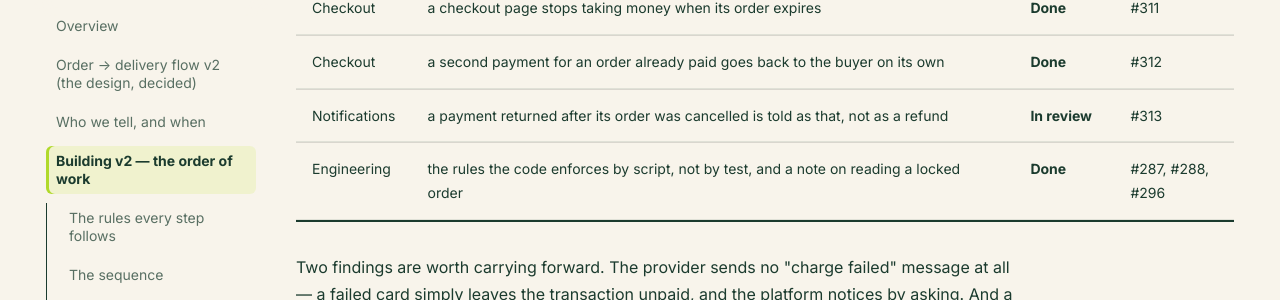
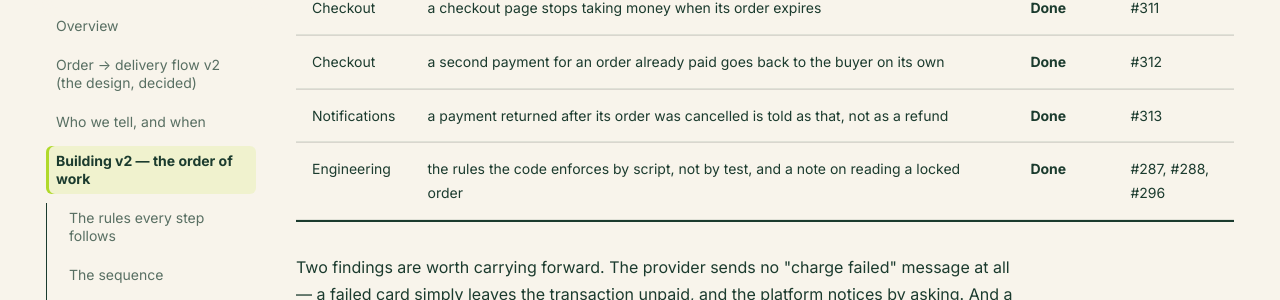
Before and after one commit to cropdoor/cropdoor-almanac, an MkDocs documentation site: the page built from docs/domain/order-delivery-flow-v2-build-order.md, in a window 1280 px wide and 900 px high, scrolled down 10333 px. Shown: the part 153-453 px from the top of the window. Built offline with MkDocs 1.6.1 and Material for MkDocs 9.7.7, drawn with Linux system fonts in a browser that asks for light colours; some web fonts are replaced; comment, search, counter and statistics services are not loaded.

Commit message:
tracker: a late-payment return is told as one is done (#313)

```diff
--- a/docs/domain/order-delivery-flow-v2-build-order.md
+++ b/docs/domain/order-delivery-flow-v2-build-order.md
@@ -133,7 +133,7 @@ Found while building step 3's refunds and while testing against the real payment
 | Checkout | a payment made after its order expired books the order, or goes back to the buyer on its own | **Done** | #310 |
 | Checkout | a checkout page stops taking money when its order expires | **Done** | #311 |
 | Checkout | a second payment for an order already paid goes back to the buyer on its own | **Done** | #312 |
-| Notifications | a payment returned after its order was cancelled is told as that, not as a refund | **In review** | #313 |
+| Notifications | a payment returned after its order was cancelled is told as that, not as a refund | **Done** | #313 |
 | Engineering | the rules the code enforces by script, not by test, and a note on reading a locked order | **Done** | #287, #288, #296 |
 
 Two findings are worth carrying forward. The provider sends no "charge failed" message at all — a failed card simply leaves the transaction unpaid, and the platform notices by asking. And a payment attempt now says why it did not count, which is what a refund-by-hand needs: the attempt itself names the charge to give back.
```
